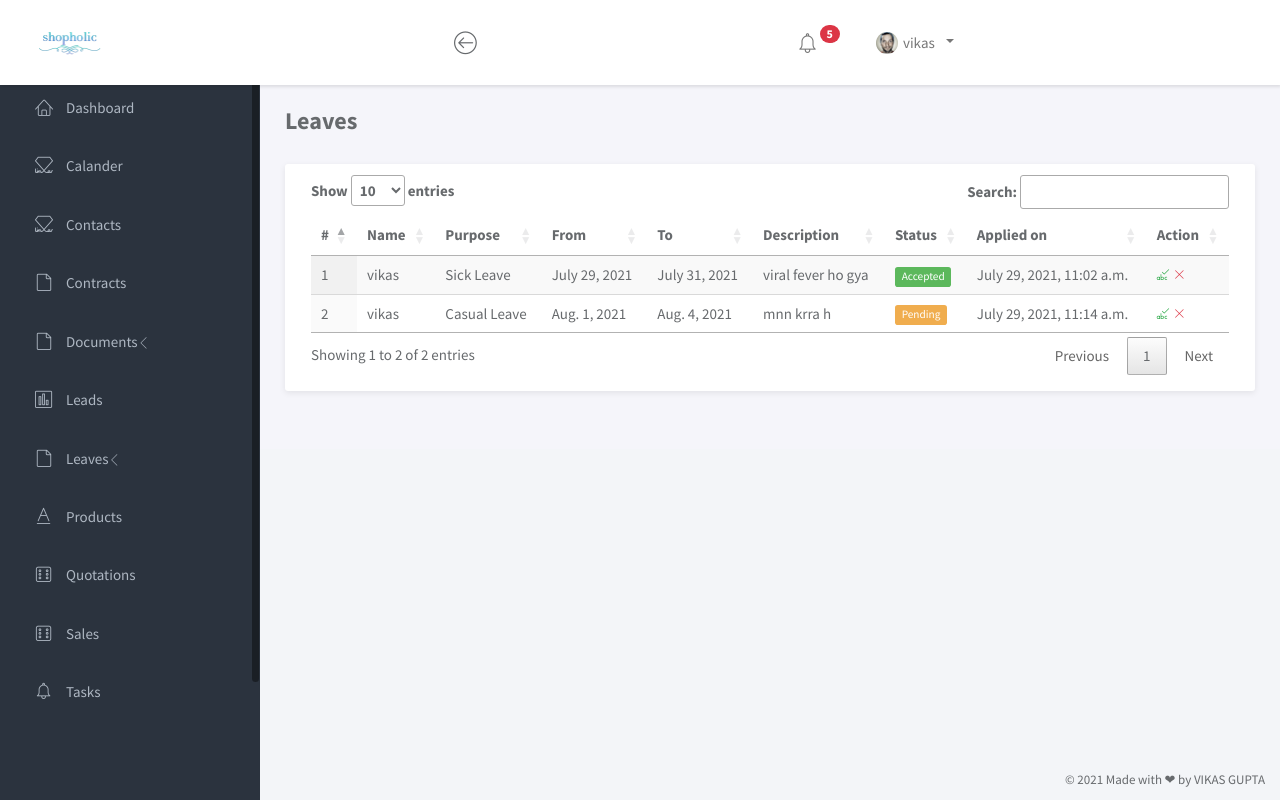
After one commit to vikas-0-3/ecart, a Django app: page /manageleave in a window 1280 px wide. The commit adds this page. Run offline with Django 3.2, Linux system fonts and the light colour scheme; a user stored in the database is signed in; data comes from the database, SQL or seed files in the repository; both versions use the stored data as it was after the commit; some libraries are stand-ins or nearby versions.

Commit message:
added manageleave file

```diff
--- a/ecart/shopping/templates/User/foot2.html
+++ b/ecart/shopping/templates/User/foot2.html
@@ -18,7 +18,6 @@
 
 
 	{% if request.get_full_path != "/calander" %}
-
 	<script type="text/javascript" src="https://cdn.datatables.net/v/bs/jq-3.3.1/jszip-2.5.0/dt-1.10.20/b-1.6.1/b-colvis-1.6.1/b-html5-1.6.1/b-print-1.6.1/datatables.min.js"></script>
 	{% endif %}
 
@@ -104,7 +103,6 @@
 
 {% if request.get_full_path == "/tasks" %}
 <script src="{% static 'vendor/jquery.easy-pie-chart/jquery.easypiechart.min.js' %}"></script>
-<script src="{% static 'vendor/chartist/js/chartist.min.js' %}"></script>
 {% endif %}
 
 
--- a/ecart/shopping/templates/User/head.html
+++ b/ecart/shopping/templates/User/head.html
@@ -1,5 +1,4 @@
 {% load static %}
-{% include 'header.html' %}
 
 <!doctype html>
 <html lang="en">
@@ -19,12 +18,13 @@
 	<link rel="stylesheet" href="{% static 'calander/css/evo-calendar.midnight-blue.css' %}">
 
 
+	<link rel="stylesheet" href="https://maxcdn.bootstrapcdn.com/bootstrap/4.0.0/css/bootstrap.min.css" integrity="sha384-Gn5384xqQ1aoWXA+058RXPxPg6fy4IWvTNh0E263XmFcJlSAwiGgFAW/dAiS6JXm" crossorigin="anonymous">
+
 
 
 	<link rel="stylesheet" href="{% static 'vendor/bootstrap/css/bootstrap.min.css' %}">
 	<link rel="stylesheet" href="{% static 'vendor/font-awesome/css/font-awesome.min.css' %}">
 	<link rel="stylesheet" href="{% static 'vendor/linearicons/style.css' %}">
-	<link rel="stylesheet" href="{% static 'vendor/chartist/css/chartist-custom.css' %}">
 	<!-- MAIN CSS -->
 	<link rel="stylesheet" href="{% static 'css/main.css' %}">
 
@@ -33,8 +33,9 @@
 	<!-- GOOGLE FONTS -->
 	<link href="https://fonts.googleapis.com/css?family=Source+Sans+Pro:300,400,600,700" rel="stylesheet">
 	<!-- ICONS -->
-	<link rel="apple-touch-icon" sizes="76x76" href="{% static 'images/img/apple-icon.png' %}">
-	<link rel="icon" type="image/png" sizes="96x96" href="{% static 'images/img/favicon.png' %}">
+
+
+	<link rel="icon" type="image/png" sizes="96x96" href="{% static 'images/img/mylogo.png' %}">
 
 	<script src="https://ajax.googleapis.com/ajax/libs/jquery/3.5.1/jquery.min.js"></script>
 	<link rel="stylesheet" type="text/css" href="https://cdn.datatables.net/1.10.24/css/jquery.dataTables.css">
@@ -139,7 +140,9 @@
 							<div id="subPages3" class="collapse ">
 								<ul class="nav">
 									<li><a href="leave" class=""><span>Leaves</span></a></li>
+									{% if perms.shopping.manage_leave %}
 									<li><a href="manageleave" class=""><span>Manage Leaves</span></a></li>
+									{% endif %}
 								</ul>
 							</div>
 						</li>
--- /dev/null
+++ b/ecart/shopping/templates/User/leave/manageleave.html
@@ -0,0 +1,90 @@
+{% load static %}
+{% include 'User/head.html' %}
+		<!-- MAIN -->
+		<div class="main">
+			<!-- MAIN CONTENT -->
+			<div class="main-content">
+
+				{% if perms.shopping.manage_leave %}
+
+				<div class="container-fluid">
+					<div class="row">
+						<div class="col-sm"><h3 class="page-title"><b>Leaves</b></h3></div>
+						<div class="col-sm">
+						</div>
+					</div>
+
+
+
+
+					<div class="panel panel-headline">
+						<div class="panel-body">
+							<div class="table-responsive">
+								<table id="example" class="display nowrap" style="width:100%">
+									<thead>
+										<tr>
+											<th>#</th>
+											<th>Name</th>
+											<th>Purpose</th>
+											<th>From</th>
+											<th>To</th>
+                                            <th>Description</th>
+                                            <th>Status</th>
+                                            <th>Applied on</th>
+											<th>Action</th>
+										</tr>
+									</thead>
+									<tbody>
+										{% for da in data %}
+										<tr>
+											<td>{{ da.id }}</td>
+											<td>{{ da.addedby }}</td>
+											<td>{{ da.purpose }}</td>
+											<td>{{ da.from_date }}</td>
+											<td>{{ da.to_date }}</td>
+                                            <td>{{ da.description }}</td>
+
+                                            <td>
+                                                {% if da.status == "Rejected" %}
+                                                <span class="label label-danger">{{ da.status }}</span>
+                                                {% elif da.status == "Pending" %}
+                                                <span class="label label-warning">{{ da.status }}</span>
+                                                {% else %}
+                                                <span class="label label-success">{{ da.status }}</span>
+                                                {% endif %}
+                                            </td>
+                                            <td>{{ da.appliad_at }}</td>
+											<td>
+												<a class="link" onclick="return confirm('Are you sure you want to Accept this leave ?');" href="acceptleave/{{ da.id }}">
+													<span class="lnr lnr-spell-check text-success"></span>
+												</a>
+												<a class="link" onclick="return confirm('Are you sure you want to Reject this leave ?');" href="declineleave/{{ da.id }}">
+													<span class="lnr lnr-cross text-danger"></span>
+												</a>
+											</td>
+										</tr>
+										{% endfor %}
+
+
+
+									</tbody>
+								</table>
+							</div>
+
+
+						</div>
+					</div>
+				</div>
+
+
+				{% else %}
+                    <p class="text-center text-danger">You don't have permission to visit this page</p>
+                    {% endif %}
+			</div>
+			<!-- END MAIN CONTENT -->
+		</div>
+
+
+
+
+{% include 'User/foot2.html' %}
--- a/ecart/shopping/urls.py
+++ b/ecart/shopping/urls.py
@@ -82,6 +82,13 @@ urlpatterns = [
     path('leave', views.leave, name="leave"),
     path('editleave/<id>', views.editleave, name="editleave"),
     path('deleteleave/<id>', views.deleteleave, name="deleteleave"),
+    path('manageleave', views.manageleave, name="manageleave"),
+    path('acceptleave/<id>', views.acceptleave, name="acceptleave"),
+    path('declineleave/<id>', views.declineleave, name="declineleave"),
+
+
+
+
 
 ]
 
--- a/ecart/shopping/views.py
+++ b/ecart/shopping/views.py
@@ -968,11 +968,7 @@ def leave(request):
         obj2 = Logs(userid=user, description="apply for a Leave ", profile_id_id=profileid.id)
         obj2.save()
 
-
-
         return redirect('leave')
-
-
     return render(request, "User/leave/leave.html", context)
 
 
@@ -1007,3 +1003,30 @@ def deleteleave(request, id):
         obj2 = Logs(userid=user, description="Deleted a Leave with id "+str(id), profile_id_id=profileid.id)
         obj2.save()
     return redirect('leave')
+
+
+@login_required(login_url='login')
+def manageleave(request):
+    context = {}
+    context["data"] = Leave.objects.all()
+    return render(request, "User/leave/manageleave.html", context)
+
+
+@login_required(login_url='login')
+def declineleave(request, id):
+    Leave.objects.filter(pk=id).update(status = "Rejected",)
+    profileid = Profile.objects.get(userid_id=request.user.id)
+    user = User.objects.get(id=request.user.id)
+    obj2 = Logs(userid=user, description="Rejected a leave with id"+str(id), profile_id_id=profileid.id)
+    obj2.save()
+    return redirect('manageleave')
+
+
+@login_required(login_url='login')
+def acceptleave(request, id):
+    Leave.objects.filter(pk=id).update(status = "Accepted",)
+    profileid = Profile.objects.get(userid_id=request.user.id)
+    user = User.objects.get(id=request.user.id)
+    obj2 = Logs(userid=user, description="Accepted a leave with id"+str(id), profile_id_id=profileid.id)
+    obj2.save()
+    return redirect('manageleave')
```
Also changed, not shown: ecart/db.sqlite3, ecart/shopping/templates/User/logs/logs.html (line endings or trailing spaces).
